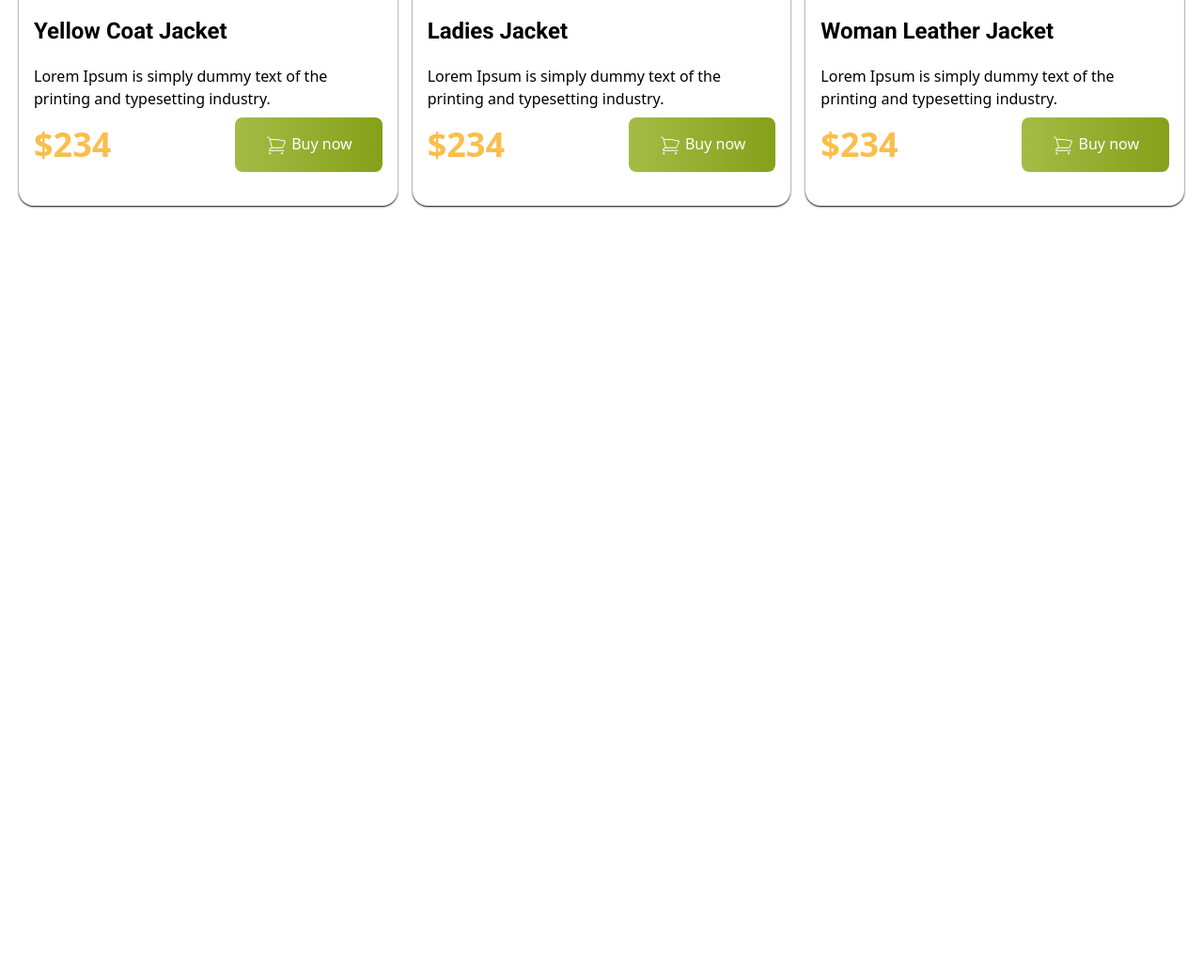
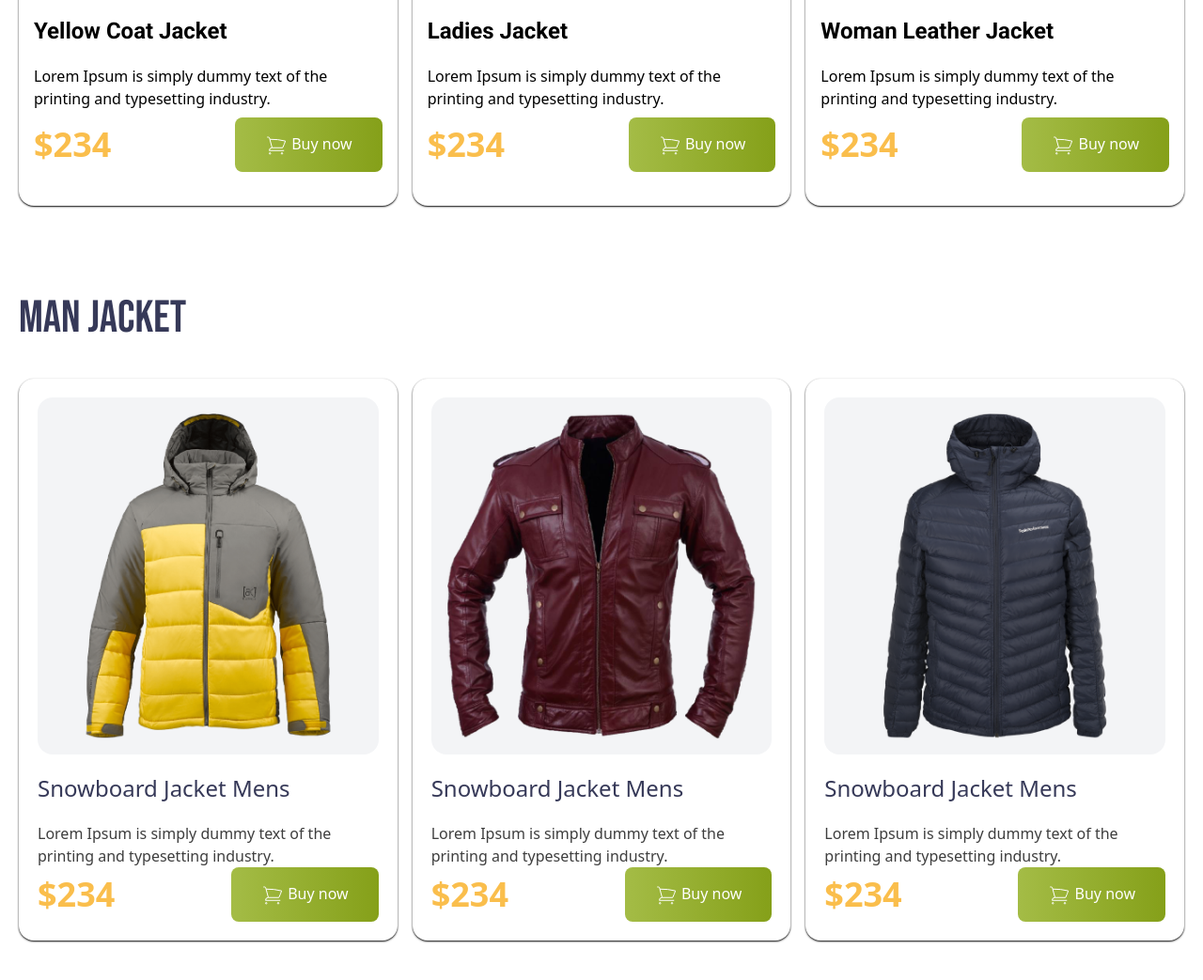
Before and after one commit to najrulislam38/penguin-fashion-with-tailwindcss, a plain HTML site: page index.html in a window 1280 px wide. Shown: the part 1283-2326 px from the top of the page at 94% size. Before the commit the page ends 1550 px from the top, so only its background shows below. Drawn offline with nearby package versions, Linux system fonts and the light colour scheme.

Commit message:
added man jacket section

```diff
--- a/index.html
+++ b/index.html
@@ -55,7 +55,7 @@
     </header>
     <main>
         <!-- woman jacket section  -->
-        <section class="my-12">
+        <section class="py-12">
             <div class="container max-w-7xl mx-auto px-5" >
                 <h3 class="font-bebas text-[#363958] text-5xl mb-9">W0Man Jacket</h3>
                 <div class="woman-jacket-container grid gap-4 grid-cols-1 md:grid-cols-2 lg:grid-cols-3">
@@ -116,6 +116,65 @@
                 </div>
             </div>
         </section>
+        <!-- man jacket section -->
+        <section class="py-12">
+            <div class="container max-w-7xl mx-auto px-5">
+                <h3 class="font-bebas text-5xl text-[#363958] pb-10">Man Jacket</h3>
+                <div class="man-jacket-container grid grid-cols-1 gap-4 md:grid-cols-2 lg:grid-cols-3">
+                    <!-- man jacket 1 -->
+                    <div class="p-5 font-roboto rounded-2xl shadow-sm shadow-black">
+                        <div class="p-4 bg-gray-100 rounded-2xl">
+                            <img src="images/jacket-4.png" alt="">
+                        </div>
+                        <h4 class="text-2xl text-[#363958] py-5">Snowboard Jacket Mens</h4>
+                        <p class="text-[#3E3E3E]">Lorem Ipsum is simply dummy text of the printing and typesetting industry.</p>
+                        <div class="flex justify-between items-center">
+                            <h4 class="text-[#FABE4C] font-black text-4xl">$234</h4>
+                            <button class="font-medium py-4 px-8 bg-gradient-to-r from-[#A4BC46] to-[#85A019] rounded-lg text-white fon">
+                                <svg xmlns="http://www.w3.org/2000/svg" fill="none" viewBox="0 0 24 24" strokeWidth={1.5} stroke="currentColor" class="w-6 h-6 inline">
+                                    <path strokeLinecap="round" strokeLinejoin="round" d="M2.25 3h1.386c.51 0 .955.343 1.087.835l.383 1.437M7.5 14.25a3 3 0 00-3 3h15.75m-12.75-3h11.218c1.121-2.3 2.1-4.684 2.924-7.138a60.114 60.114 0 00-16.536-1.84M7.5 14.25L5.106 5.272M6 20.25a.75.75 0 11-1.5 0 .75.75 0 011.5 0zm12.75 0a.75.75 0 11-1.5 0 .75.75 0 011.5 0z" class="inline" />
+                                    </svg>
+                                Buy now
+                            </button>
+                        </div>
+                    </div>
+                    <!-- man jacket 2 -->
+                    <div class="p-5 font-roboto rounded-2xl shadow-sm shadow-black">
+                        <div class="p-4 bg-gray-100 rounded-2xl">
+                            <img src="images/jacket-5.png" alt="">
+                        </div>
+                        <h4 class="text-2xl text-[#363958] py-5">Snowboard Jacket Mens</h4>
+                        <p class="text-[#3E3E3E]">Lorem Ipsum is simply dummy text of the printing and typesetting industry.</p>
+                        <div class="flex justify-between items-center">
+                            <h4 class="text-[#FABE4C] font-black text-4xl">$234</h4>
+                            <button class="font-medium py-4 px-8 bg-gradient-to-r from-[#A4BC46] to-[#85A019] rounded-lg text-white fon">
+                                <svg xmlns="http://www.w3.org/2000/svg" fill="none" viewBox="0 0 24 24" strokeWidth={1.5} stroke="currentColor" class="w-6 h-6 inline">
+                                    <path strokeLinecap="round" strokeLinejoin="round" d="M2.25 3h1.386c.51 0 .955.343 1.087.835l.383 1.437M7.5 14.25a3 3 0 00-3 3h15.75m-12.75-3h11.218c1.121-2.3 2.1-4.684 2.924-7.138a60.114 60.114 0 00-16.536-1.84M7.5 14.25L5.106 5.272M6 20.25a.75.75 0 11-1.5 0 .75.75 0 011.5 0zm12.75 0a.75.75 0 11-1.5 0 .75.75 0 011.5 0z" class="inline" />
+                                    </svg>
+                                Buy now
+                            </button>
+                        </div>
+                    </div>
+                    <!-- man jacket 1 -->
+                    <div class="p-5 font-roboto rounded-2xl shadow-sm shadow-black">
+                        <div class="p-4 bg-gray-100 rounded-2xl">
+                            <img src="images/jacket-6.png" alt="">
+                        </div>
+                        <h4 class="text-2xl text-[#363958] py-5">Snowboard Jacket Mens</h4>
+                        <p class="text-[#3E3E3E]">Lorem Ipsum is simply dummy text of the printing and typesetting industry.</p>
+                        <div class="flex justify-between items-center">
+                            <h4 class="text-[#FABE4C] font-black text-4xl">$234</h4>
+                            <button class="font-medium py-4 px-8 bg-gradient-to-r from-[#A4BC46] to-[#85A019] rounded-lg text-white fon">
+                                <svg xmlns="http://www.w3.org/2000/svg" fill="none" viewBox="0 0 24 24" strokeWidth={1.5} stroke="currentColor" class="w-6 h-6 inline">
+                                    <path strokeLinecap="round" strokeLinejoin="round" d="M2.25 3h1.386c.51 0 .955.343 1.087.835l.383 1.437M7.5 14.25a3 3 0 00-3 3h15.75m-12.75-3h11.218c1.121-2.3 2.1-4.684 2.924-7.138a60.114 60.114 0 00-16.536-1.84M7.5 14.25L5.106 5.272M6 20.25a.75.75 0 11-1.5 0 .75.75 0 011.5 0zm12.75 0a.75.75 0 11-1.5 0 .75.75 0 011.5 0z" class="inline" />
+                                    </svg>
+                                Buy now
+                            </button>
+                        </div>
+                    </div>
+                </div>
+            </div>
+        </section>
     </main>
     <footer></footer>
 </body>
```
